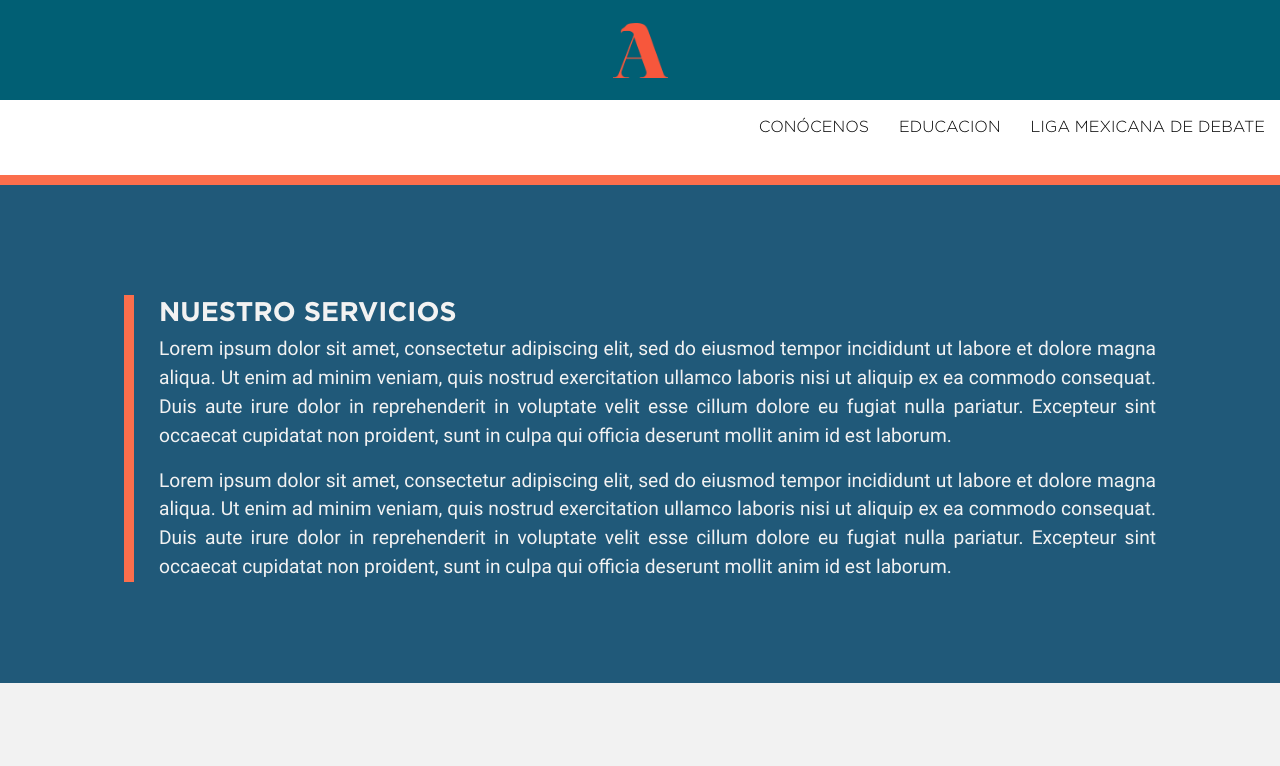
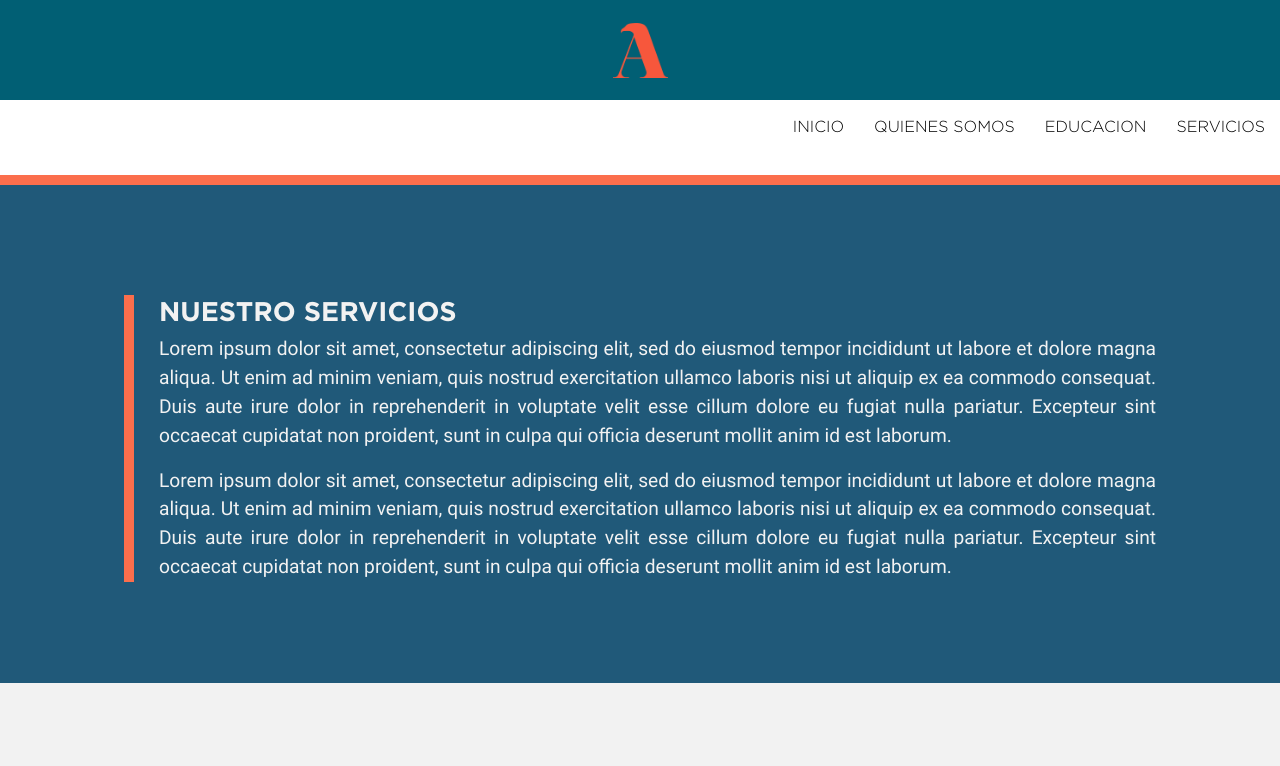
Before and after one commit to alexherlanda/amd-webapp, a React (Create React App) app: page /test in a window 1280 px wide. Shown: the top 766 px of the page. Built offline with nearby package versions, Linux system fonts and the light colour scheme.

Commit message:
refactor: navigation components to take same source and map it

```diff
--- a/src/App.js
+++ b/src/App.js
@@ -23,7 +23,7 @@ function App() {
     <Router>
       <Switch>
         {isMenuOpen ? (
-          <MenuMobile onClose={toggleMenu} />
+          <MenuMobile onClose={toggleMenu} visible={isMenuOpen} />
         ) : (
           <>
             <TopBar onMenuClick={toggleMenu} />
--- a/src/components/MenuMobile/MenuMobile.js
+++ b/src/components/MenuMobile/MenuMobile.js
@@ -1,29 +1,22 @@
-import React from "react";
+import routes from "../../routes/routes";
+import { Link } from "react-router-dom";
 import "./MenuMobile.css";
 
 const MenuMobile = ({ visible, onClose }) => {
+  console.log("visible", visible);
   return true ? (
     <div className="menu-mobile">
       <div className="menu-mobile__close-button" onClick={onClose}>
         close
       </div>
       <ul>
-        <div>
-          <a href="/wip">
-            <li>CONÓCENOS</li>
-          </a>
-        </div>
-        <div>
-          <a href="/wip">
-            <li>EVENTOS</li>
-          </a>
-        </div>
-
-        <div>
-          <a href="/wip">
-            <li>LIGA MEXICANA DE DEBATE</li>
-          </a>
-        </div>
+        {routes.map(({ label, to }) => (
+          <div>
+            <Link to={to} onClick={onClose}>
+              <li>{label}</li>
+            </Link>
+          </div>
+        ))}
       </ul>
     </div>
   ) : null;
--- a/src/components/NavBar/NavBar.js
+++ b/src/components/NavBar/NavBar.js
@@ -1,26 +1,19 @@
 import React from "react";
+import { Link } from "react-router-dom";
 import "./NavBar.css";
+import routes from "../../routes/routes";
 
 const NavBar = () => {
   return (
     <nav className="nav">
       <ul className="nav__menu">
-        <div>
-          <a href="/about">
-            <li>CONÓCENOS</li>
-          </a>
-        </div>
-        <div>
-          <a href="/education">
-            <li>EDUCACION</li>
-          </a>
-        </div>
-
-        <div>
-          <a href="/wip">
-            <li>LIGA MEXICANA DE DEBATE</li>
-          </a>
-        </div>
+        {routes.map(({ to, label, id }) => (
+          <div key={id}>
+            <Link to={to}>
+              <li>{label}</li>
+            </Link>
+          </div>
+        ))}
       </ul>
     </nav>
   );
--- /dev/null
+++ b/src/routes/routes.js
@@ -0,0 +1,8 @@
+const routes = [
+  { id: 1, label: "INICIO", to: "/" },
+  { id: 2, label: "QUIENES SOMOS", to: "/about" },
+  { id: 3, label: "EDUCACION", to: "/education" },
+  { id: 4, label: "SERVICIOS", to: "/services" },
+];
+
+export default routes;
```
